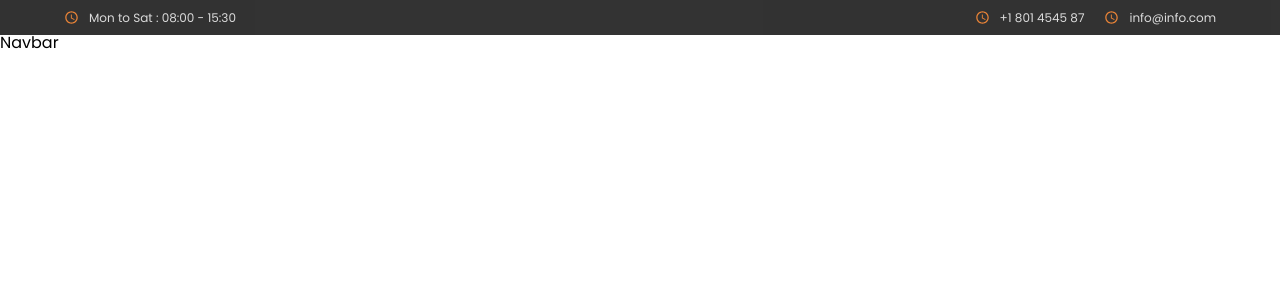
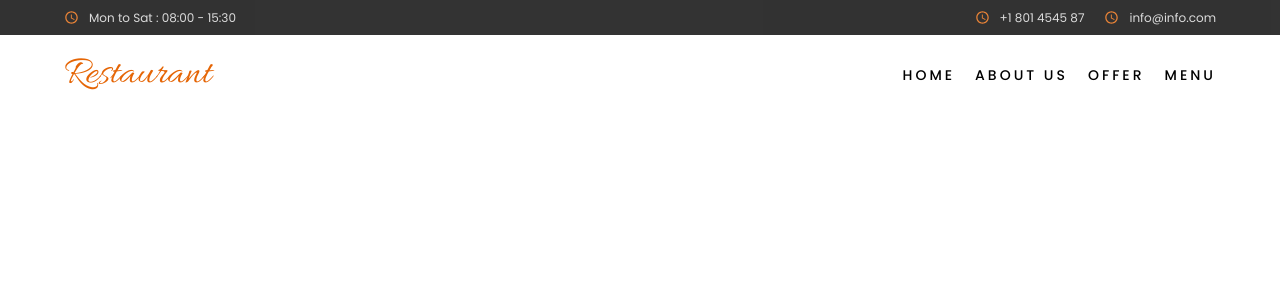
Before and after one commit to kadirula/react-restaurant-single-page, a React (Create React App) app: page / in a window 1280 px wide. Shown: the top 300 px of the page. Built offline with nearby package versions, Linux system fonts and the light colour scheme.

Commit message:
navbar updated

```diff
--- a/src/components/Header.jsx
+++ b/src/components/Header.jsx
@@ -7,7 +7,6 @@ import { Navbar, Topbar } from './index';
 const Header = () => {
     return (
         <header className="header">
-
             <Topbar />
             <Navbar />
         </header>
--- a/src/components/Navbar.jsx
+++ b/src/components/Navbar.jsx
@@ -1,8 +1,31 @@
+import { Container } from '@mui/material'
 import React from 'react'
 
 const Navbar = () => {
   return (
-    <div>Navbar</div>
+    <div className='navbar'>
+      <Container maxWidth='lg'>
+        <div className="navbar__wrapper">
+          <a href='/' className="navbar__logo">
+            Restaurant
+          </a>
+          <div className="navbar__menu">
+            <a href="/" className="navbar__menu-item">
+              Home
+            </a>
+            <a href="/" className="navbar__menu-item">
+              About Us
+            </a>
+            <a href="/" className="navbar__menu-item">
+              Offer
+            </a>
+            <a href="/" className="navbar__menu-item">
+              Menu
+            </a>
+          </div>
+        </div>
+      </Container>
+    </div>
   )
 }
 
--- a/src/sass/index.scss
+++ b/src/sass/index.scss
@@ -8,5 +8,6 @@
 
 
 @import './layout/topbar';
+@import './layout/navbar';
 @import './layout/header';
 @import './layout/footer';
--- /dev/null
+++ b/src/sass/layout/_navbar.scss
@@ -0,0 +1,26 @@
+.navbar{
+    padding: 2rem 0;
+    &__wrapper{
+        @include flex(center, space-between);
+    }
+    &__logo{
+        font-family: 'Allura', cursive;
+        font-size: 4rem;
+        color: $color-theme;
+    }
+    &__menu{
+        @include flex(center, unset);
+        gap: 2rem;
+        &-item{
+            font-size: 1.4rem;
+            text-transform: uppercase;
+            font-weight: 500;
+            color: $color-black;
+            letter-spacing: .3rem;
+            transition: all .4s;
+            &:hover{
+                color: $color-theme;
+            }
+        }
+    }
+}
```
